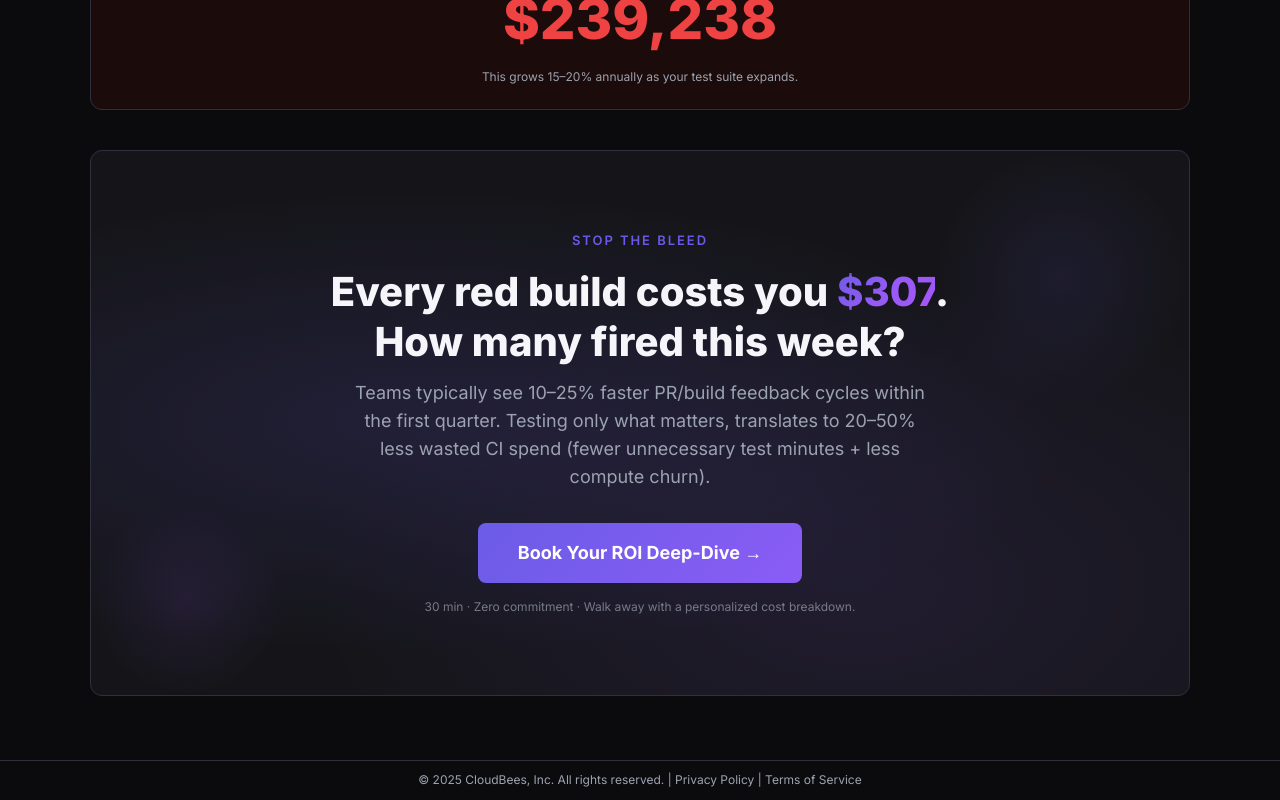
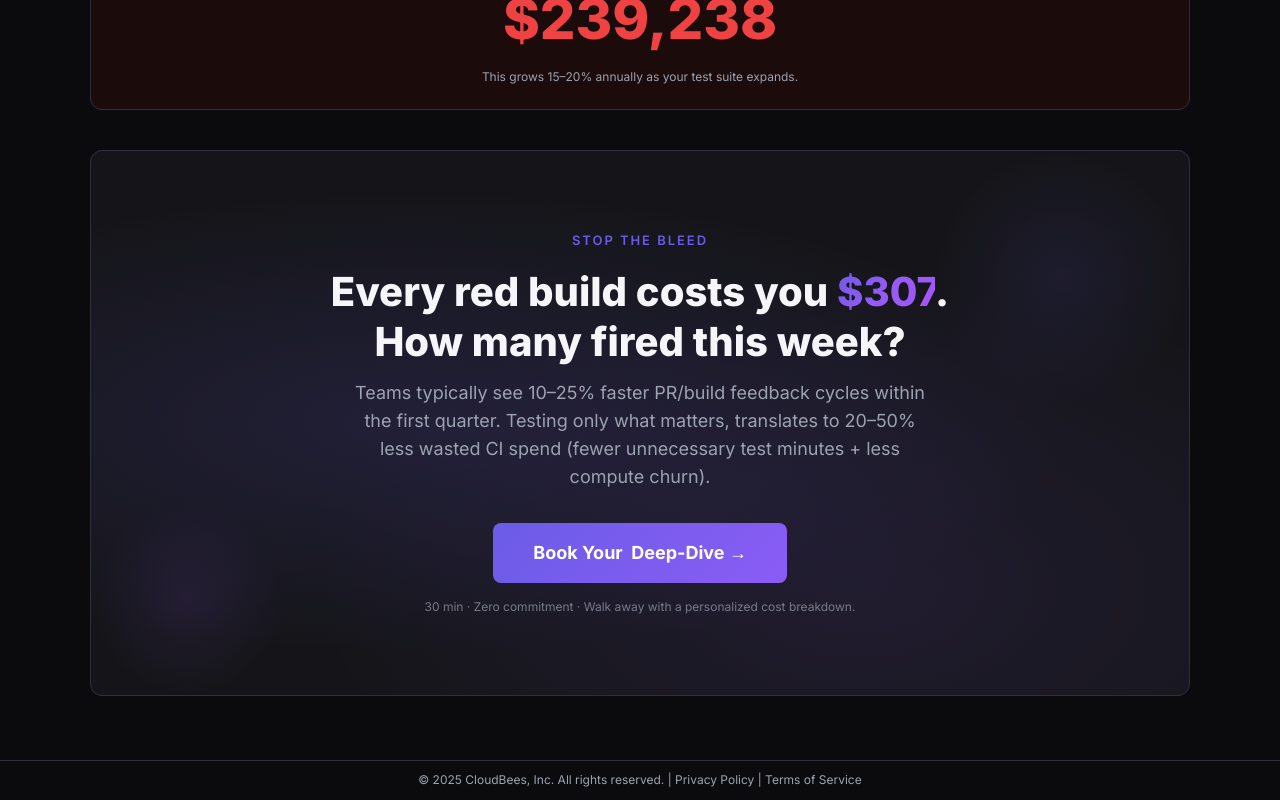
Before and after one commit to ShellyEL575/ci-waste-whiz, a React (Vite) app: page / in a window 1280 px wide. Shown: the part 2158-2958 px from the top of the page. Built offline with nearby package versions, Linux system fonts and the light colour scheme; the HTML template or start-up script is replaced by a standard one.

Commit message:
Visual edit in Lovable
Edited UI in Lovable

Co-authored-by: ShellyEL575 <30843953+ShellyEL575@users.noreply.github.com>

```diff
--- a/src/components/Results.tsx
+++ b/src/components/Results.tsx
@@ -105,7 +105,7 @@ const Results = ({ results, inputs }: ResultsProps) => {
               href="https://www.cloudbees.com/contact"
               target="_blank"
               rel="noopener noreferrer"
-              className="cb-btn-primary text-lg !py-4 !px-10 inline-block">Book Your ROI Deep-Dive →
+              className="cb-btn-primary text-lg !py-4 !px-10 inline-block">Book Your  Deep-Dive →
 
 
             </a>
```
